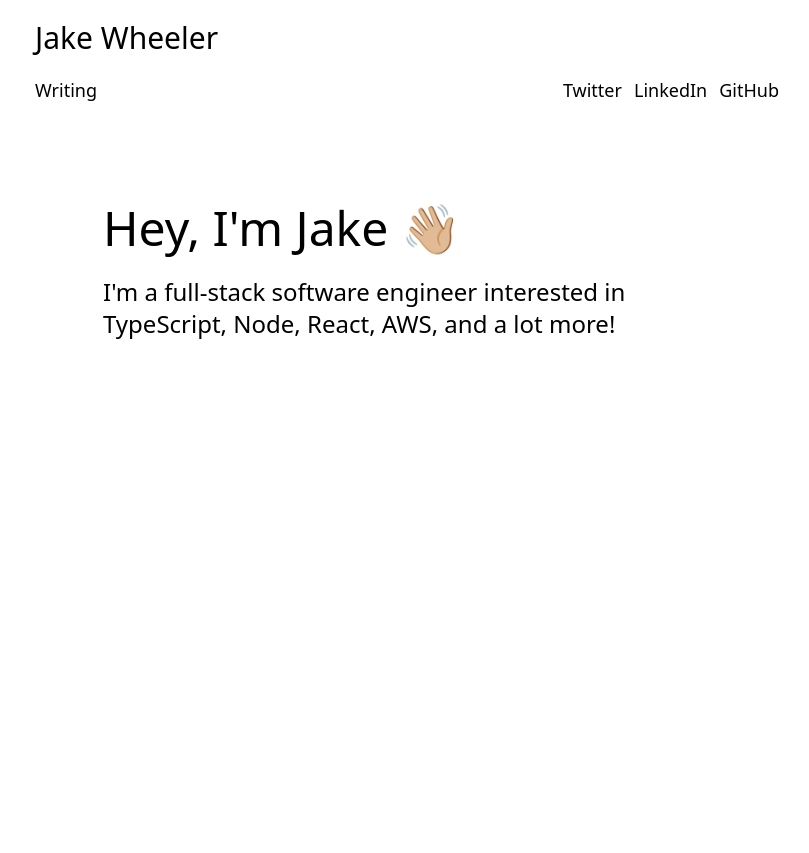
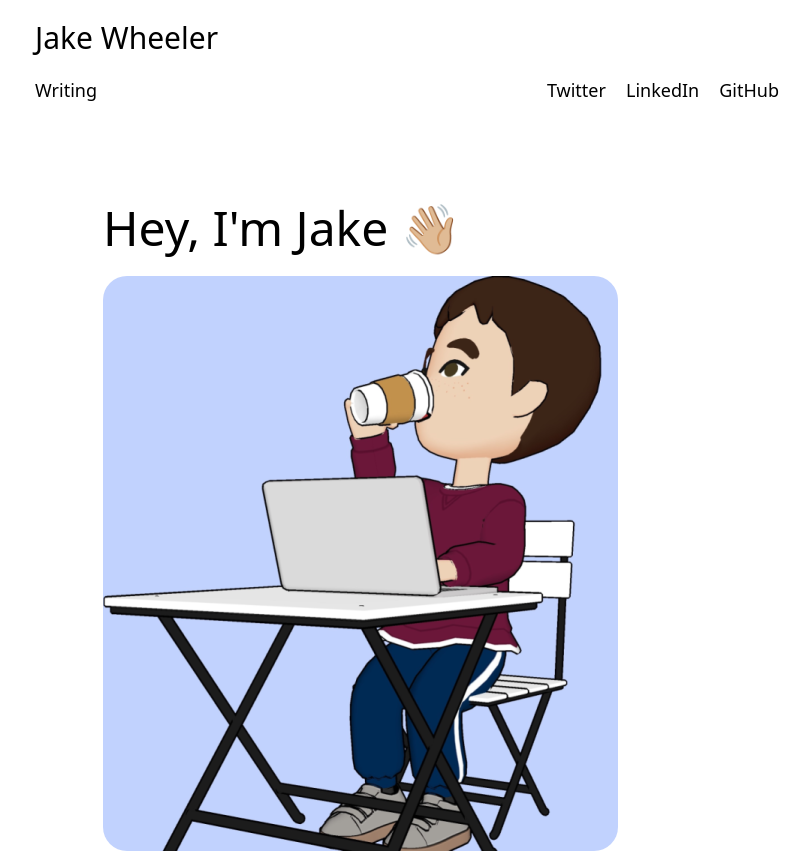
Before and after one commit to jakewheeler/jakewheeler.dev, a Next.js app: page / in a window 1280 px wide. Shown: the top 853 px of the page, without its empty margins (233-1042 px from the left). Before the commit the page ends 800 px from the top, so only its background shows below. Built offline with nearby package versions, Linux system fonts and the light colour scheme; what @tailwindcss/typography would draw is missing.

Commit message:
added image to home page, adjusted layout

```diff
--- a/components/Layout.tsx
+++ b/components/Layout.tsx
@@ -17,7 +17,7 @@ function Header() {
             Writing
           </a>
         </Link>
-        <div className='space-x-3'>
+        <div className='space-x-5'>
           <a
             href='https://twitter.com/_jakewheeler'
             className='prose text-lg hover:text-blue-600 hover:underline'
--- a/pages/index.tsx
+++ b/pages/index.tsx
@@ -1,4 +1,5 @@
 import Head from 'next/head';
+import Image from 'next/image';
 import { Layout } from '@components/Layout';
 
 export default function Home() {
@@ -12,6 +13,14 @@ export default function Home() {
       <Layout>
         <div className='flex flex-col space-y-6'>
           <p className='text-3xl md:text-5xl'>Hey, I'm Jake 👋🏼</p>
+          <div>
+            <Image
+              className='rounded-3xl'
+              src='/me.png'
+              width='515px'
+              height='575px'
+            />
+          </div>
           <p className='text-lg md:text-xl lg:text-2xl'>
             I'm a full-stack software engineer interested in TypeScript, Node,
             React, AWS, and a lot more!
```
Also changed, not shown: public/me.png (added).
